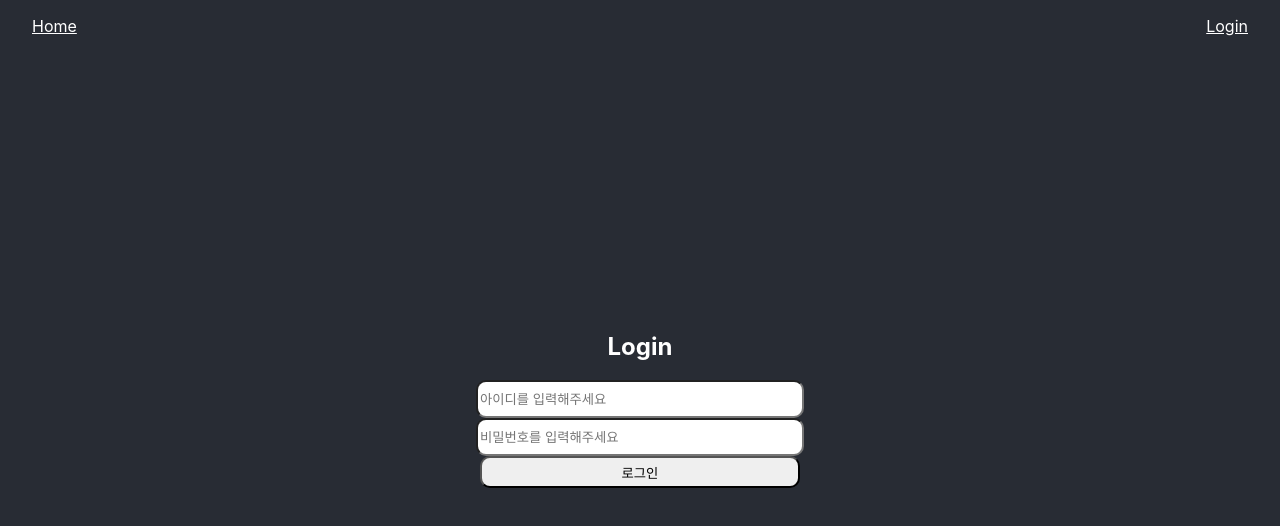
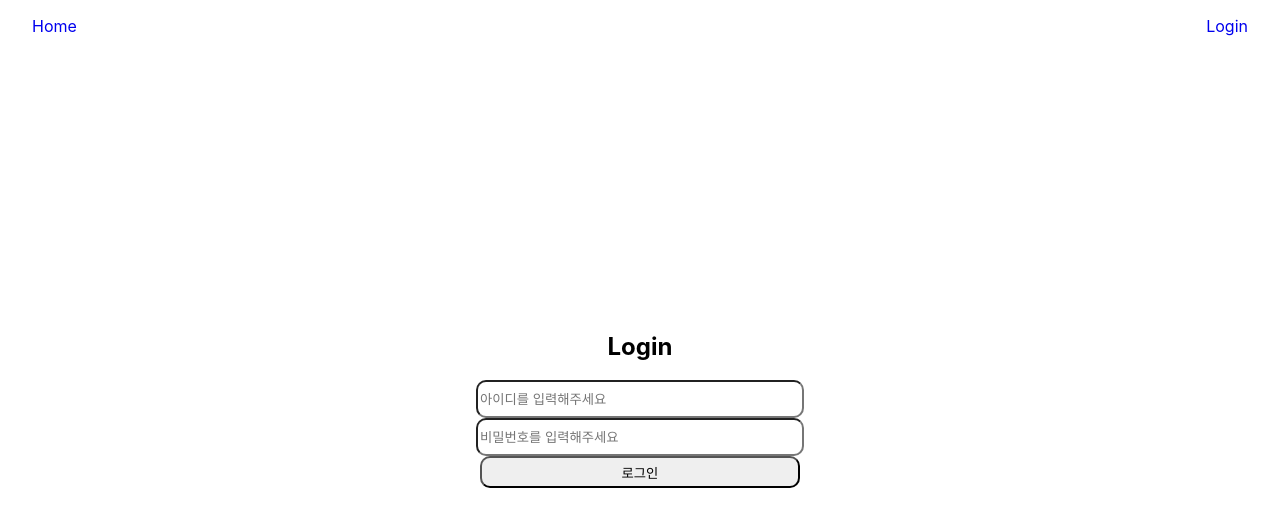
Before and after one commit to dldvk9999/componenthub, a React (Create React App) app: page /login in a window 1280 px wide. Shown: the top 526 px of the page. Built offline with nearby package versions, Linux system fonts and the light colour scheme.

Commit message:
design: Header, Login, Home 디자인 변경

```diff
--- a/src/components/Header/Header.scss
+++ b/src/components/Header/Header.scss
@@ -6,7 +6,7 @@
     justify-content: space-between;
 
     a {
-        color: white;
         margin: 0 2rem;
+        text-decoration: none;
     }
 }
--- a/src/components/Login/Login.scss
+++ b/src/components/Login/Login.scss
@@ -4,7 +4,6 @@
     height: 100vh;
     align-items: center;
     justify-content: center;
-    color: white;
 
     input,
     button {
--- a/src/index.css
+++ b/src/index.css
@@ -4,7 +4,6 @@ body {
         "Droid Sans", "Helvetica Neue", sans-serif;
     -webkit-font-smoothing: antialiased;
     -moz-osx-font-smoothing: grayscale;
-    background-color: #282c34;
 }
 
 code {
--- a/src/styles/Home.scss
+++ b/src/styles/Home.scss
@@ -20,7 +20,6 @@
     align-items: center;
     justify-content: center;
     font-size: calc(10px + 2vmin);
-    color: white;
 }
 
 .App-link {
```
